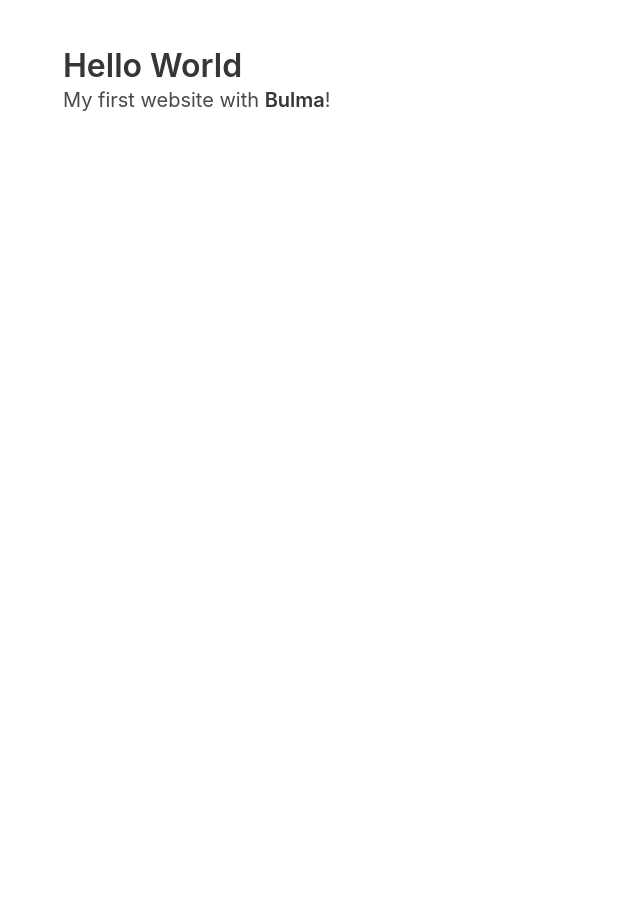
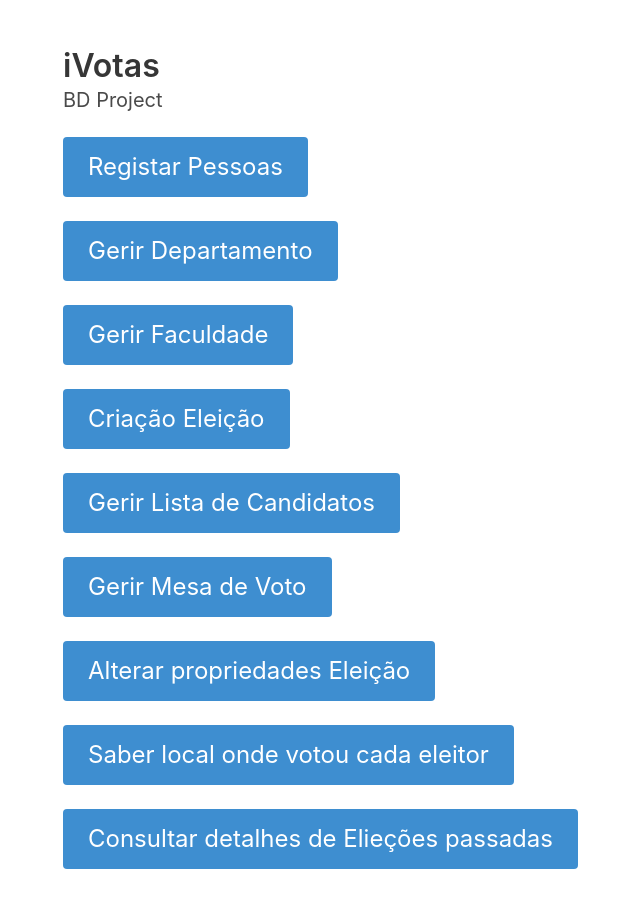
Before and after one commit to mmachado95/BD-project, a Flask app: page / in a window 1280 px wide. Shown: the whole page, without its empty margins (1-641 px from the left). Before the commit the page ends 111 px from the top, so only its background shows below. Run offline with Flask 2, Linux system fonts and the light colour scheme; some libraries are stand-ins or nearby versions.

Commit message:
Adds button to main page.

```diff
--- a/ivotas/templates/main.html
+++ b/ivotas/templates/main.html
@@ -10,13 +10,27 @@
   <body>
   <section class="section">
     <div class="container">
+
       <h1 class="title">
-        Hello World
+        iVotas
       </h1>
       <p class="subtitle">
-        My first website with <strong>Bulma</strong>!
+        BD Project
       </p>
+
+      <a class="button is-info is-large">Registar Pessoas</a> <br> <br>
+      <a class="button is-info is-large">Gerir Departamento</a> <br> <br>
+      <a class="button is-info is-large">Gerir Faculdade</a> <br> <br>
+      <a class="button is-info is-large">Criação Eleição</a> <br> <br>
+      <a class="button is-info is-large">Gerir Lista de Candidatos</a> <br> <br>
+      <a class="button is-info is-large">Gerir Mesa de Voto</a> <br> <br>
+      <a class="button is-info is-large">Alterar propriedades Eleição</a> <br> <br>
+      <a class="button is-info is-large">Saber local onde votou cada eleitor</a> <br> <br>
+      <a class="button is-info is-large">Consultar detalhes de Elieções passadas</a>
+
     </div>
+
+
   </section>
   </body>
 </html>
```
